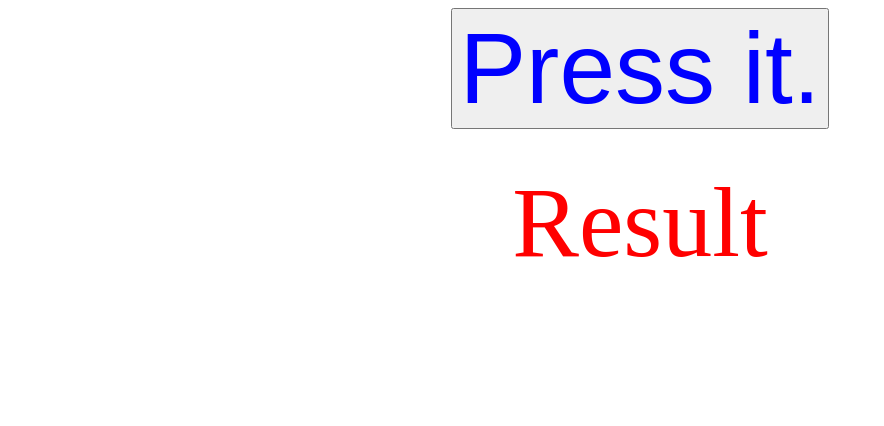
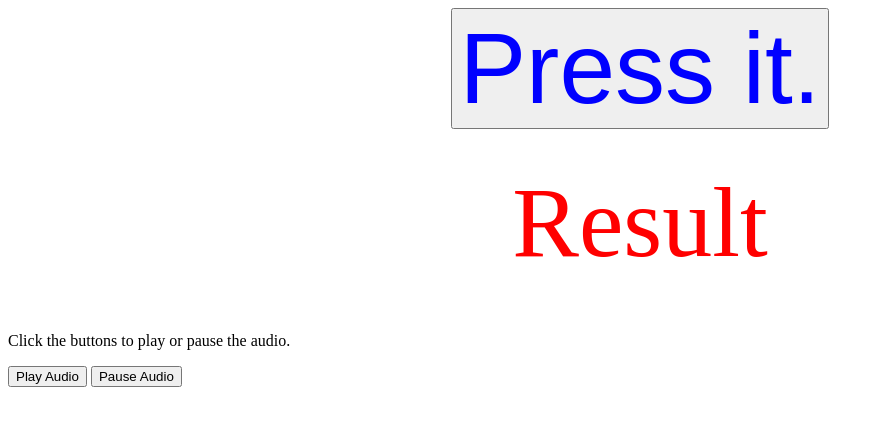
Before and after one commit to pansonic2/wordslam, a plain HTML site: page index.html in a window 1280 px wide. Shown: the whole page, without its empty margins (0-884 px from the left). Drawn offline with nearby package versions, Linux system fonts and the light colour scheme.

Commit message:
audio button

```diff
--- a/index.html
+++ b/index.html
@@ -25,6 +25,11 @@
   <source src="ColdTemp1.mp3" type="audio/mpeg">
 </audio>
 
+<p>Click the buttons to play or pause the audio.</p>
+
+<button onclick="playAudio()" type="button">Play Audio</button>
+<button onclick="pauseAudio()" type="button">Pause Audio</button>
+
 
   <script src='https://cdnjs.cloudflare.com/ajax/libs/jquery/3.2.1/jquery.min.js'></script>
 <script src='https://cdnjs.cloudflare.com/ajax/libs/jqueryui/1.12.1/jquery-ui.min.js'></script>
```
